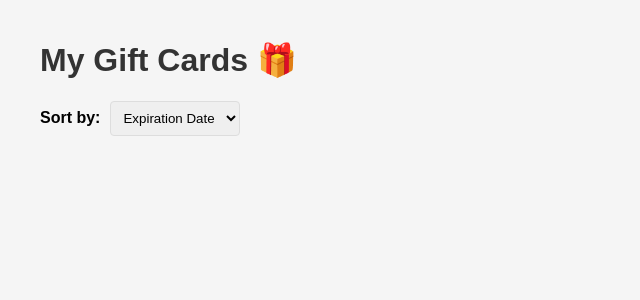
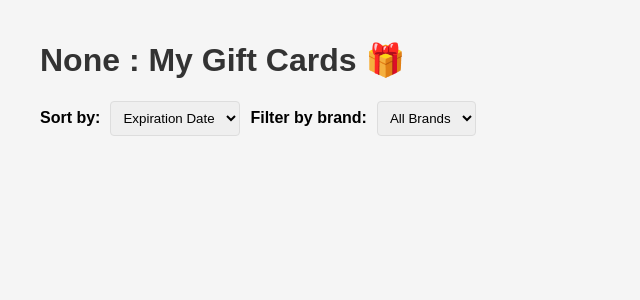
Before and after one commit to MichaeFaivr/VIDEO_TEXT_TOPICS_LABELS, a Flask app: page /gift_cards_history/ in a window 1280 px wide. Shown: the top 300 px of the page, without its empty margins (0-640 px from the left). Run offline with Flask 3, Linux system fonts and the light colour scheme; parts of the project's set-up code (start-up, migrations or seed data) failed here and were passed over.

Commit message:
Add the filter on brands for the user gift cards history

```diff
--- a/Video_Analysis_Webapp/templates/brands_deals/user_gift_cards_history.html
+++ b/Video_Analysis_Webapp/templates/brands_deals/user_gift_cards_history.html
@@ -71,7 +71,7 @@
     </style>
 </head>
 <body>
-    <h1>My Gift Cards 🎁</h1>
+    <h1>{{ username }} : My Gift Cards 🎁</h1>
 
     <div class="controls">
         <label for="sortBy">Sort by:</label>
@@ -80,11 +80,19 @@
             <option value="credit">Credit Amount</option>
             <option value="brand">Brand Name</option>
         </select>
+
+        <label for="filterBrand">Filter by brand:</label>
+            <select id="filterBrand">
+                <option value="all">All Brands</option>
+                {% for brand in gift_cards|map(attribute='brand_name')|unique|sort %}
+                <option value="{{ brand }}">{{ brand }}</option>
+                {% endfor %}
+            </select>
             </div>
 
             <div class="gift-cards-container" id="giftCardsContainer">
             {% for card in gift_cards %}
-            <div class="gift-card {% if card.is_expired %}expired{% endif %}">
+                <div class="gift-card {% if card.is_expired %}expired{% endif %}" data-brand="{{ card.brand_name }}">
                 <div class="gift-card-brand">{{ card.brand_name }}</div>
                 <div class="gift-card-credit">${{ "%.2f"|format(card.total_credits) }}</div>
                 <div class="gift-card-expiration">
@@ -95,6 +103,21 @@
             </div>
 
             <script>
+            function filterGiftCards(brand) {
+                const cards = document.querySelectorAll('.gift-card');
+                cards.forEach(card => {
+                if (brand === 'all' || card.dataset.brand === brand) {
+                    card.style.display = 'block';
+                } else {
+                    card.style.display = 'none';
+                }
+                });
+            }
+
+            document.getElementById('filterBrand').addEventListener('change', (e) => {
+                filterGiftCards(e.target.value);
+            });
+
             // Sample data - replace with actual data from backend
             let giftCards = gift_cards;
 
@@ -148,3 +171,6 @@
             </script>
         </body>
         </html>
+    </div>
+</body>
+</html>
```
Lines whose indentation alone changed are shown as unchanged.
